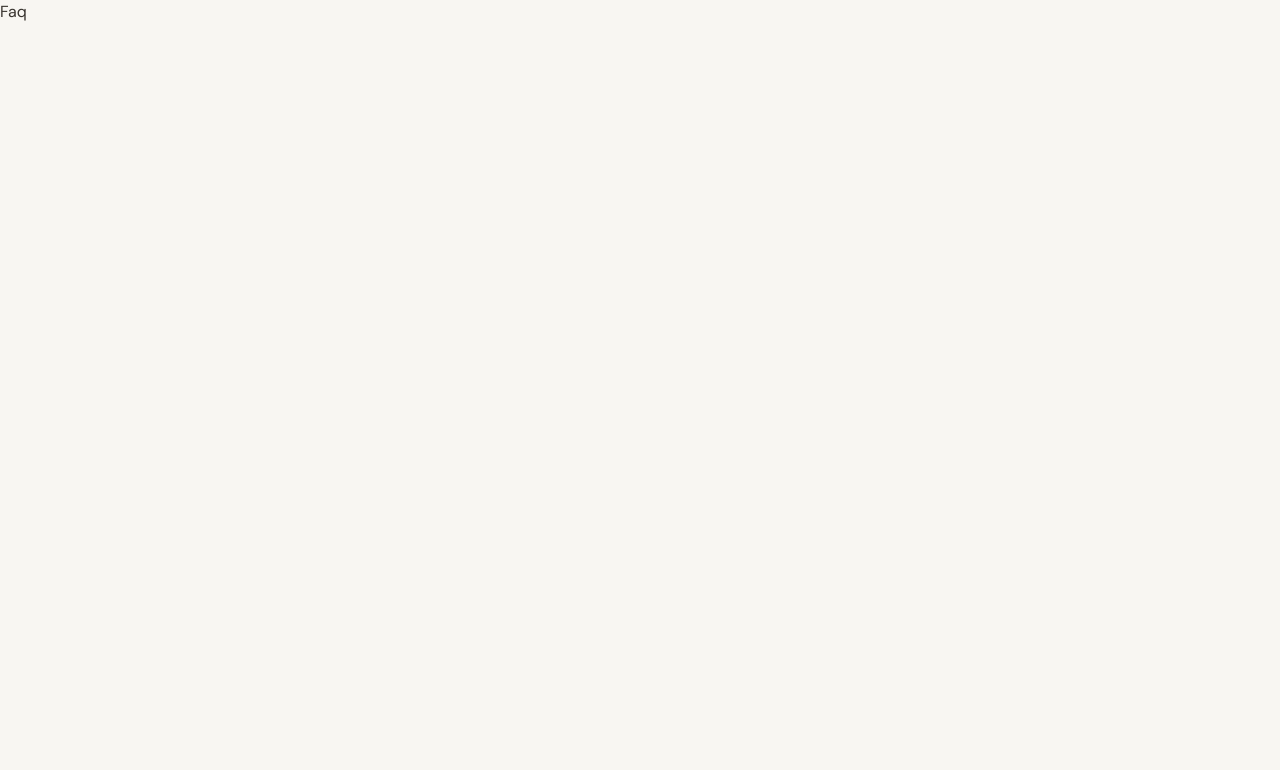
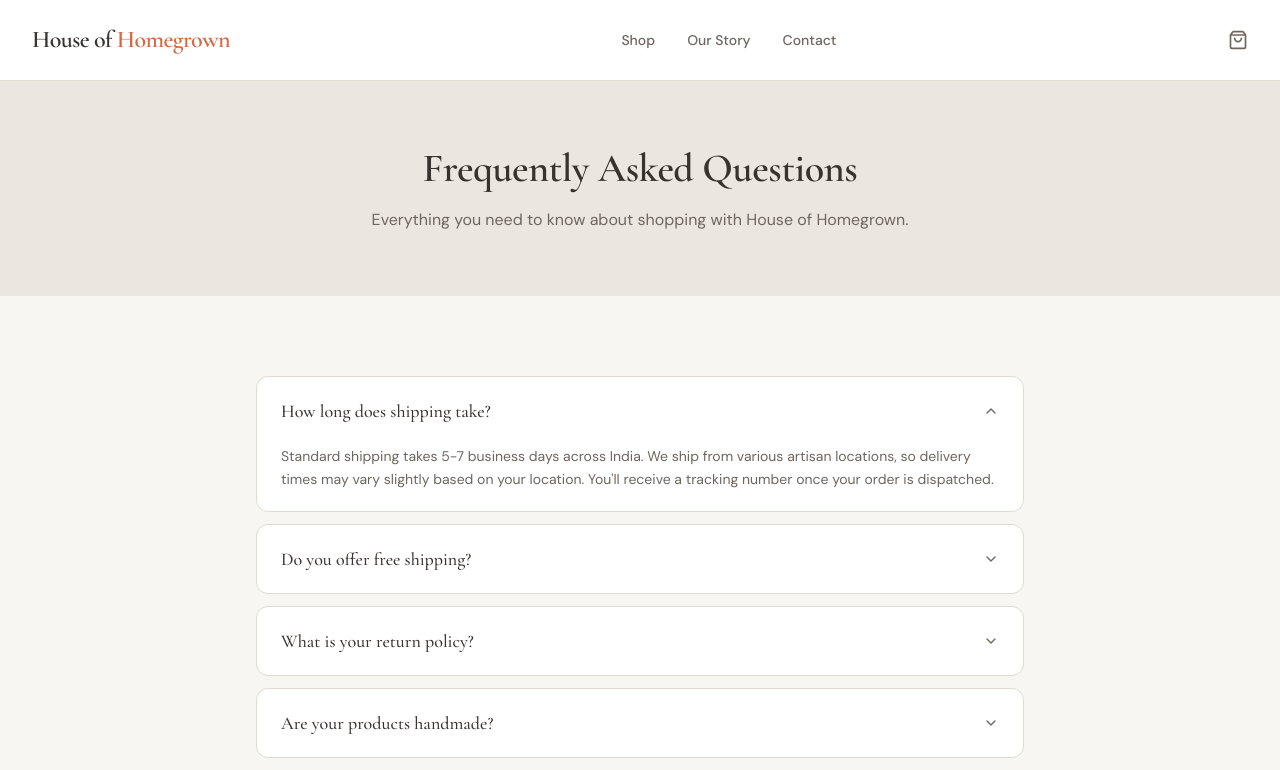
Before and after one commit to nyxsky404/House-of-Homegrown, a React (Vite) app: page /faq in a window 1280 px wide. Shown: the top 770 px of the page. Built offline with nearby package versions, Linux system fonts and the light colour scheme.

Commit message:
faq page added

```diff
--- a/package.json
+++ b/package.json
@@ -11,6 +11,7 @@
   },
   "dependencies": {
     "@hookform/resolvers": "^5.2.2",
+    "@radix-ui/react-accordion": "^1.2.12",
     "@radix-ui/react-dialog": "^1.1.15",
     "@radix-ui/react-dropdown-menu": "^2.1.16",
     "@radix-ui/react-label": "^2.1.8",
--- a/src/components/layout/Footer.jsx
+++ b/src/components/layout/Footer.jsx
@@ -11,7 +11,7 @@
   company: [
     { label: "Our Story", href: "/about" },
     { label: "Artisan Partners", href: "/artisans" },
-    { label: "Sustainability", href: "/sustainability" },
+    { label: "Questions ?", href: "/faq" },
     { label: "Contact Us", href: "/contact" },
   ],
   legal: [
--- /dev/null
+++ b/src/components/ui/accordion.jsx
@@ -0,0 +1,41 @@
+import * as React from "react"
+import * as AccordionPrimitive from "@radix-ui/react-accordion"
+import { ChevronDown } from "lucide-react"
+
+import { cn } from "@/lib/utils"
+
+const Accordion = AccordionPrimitive.Root
+
+const AccordionItem = React.forwardRef(({ className, ...props }, ref) => (
+  <AccordionPrimitive.Item ref={ref} className={cn("border-b", className)} {...props} />
+))
+AccordionItem.displayName = "AccordionItem"
+
+const AccordionTrigger = React.forwardRef(({ className, children, ...props }, ref) => (
+  <AccordionPrimitive.Header className="flex">
+    <AccordionPrimitive.Trigger
+      ref={ref}
+      className={cn(
+        "flex flex-1 items-center justify-between py-4 text-sm font-medium transition-all hover:underline text-left [&[data-state=open]>svg]:rotate-180",
+        className
+      )}
+      {...props}>
+      {children}
+      <ChevronDown
+        className="h-4 w-4 shrink-0 text-muted-foreground transition-transform duration-200" />
+    </AccordionPrimitive.Trigger>
+  </AccordionPrimitive.Header>
+))
+AccordionTrigger.displayName = AccordionPrimitive.Trigger.displayName
+
+const AccordionContent = React.forwardRef(({ className, children, ...props }, ref) => (
+  <AccordionPrimitive.Content
+    ref={ref}
+    className="overflow-hidden text-sm data-[state=closed]:animate-accordion-up data-[state=open]:animate-accordion-down"
+    {...props}>
+    <div className={cn("pb-4 pt-0", className)}>{children}</div>
+  </AccordionPrimitive.Content>
+))
+AccordionContent.displayName = AccordionPrimitive.Content.displayName
+
+export { Accordion, AccordionItem, AccordionTrigger, AccordionContent }
--- a/src/pages/Faq.jsx
+++ b/src/pages/Faq.jsx
@@ -1,6 +1,76 @@
+import Layout from "@/components/layout/Layout"
+import Header from "@/components/sections/Header"
+import {
+  Accordion,
+  AccordionContent,
+  AccordionItem,
+  AccordionTrigger,
+} from "@/components/ui/accordion";
+
+const Faqs = [
+  {
+    question: "How long does shipping take?",
+    answer:
+      "Standard shipping takes 5-7 business days across India. We ship from various artisan locations, so delivery times may vary slightly based on your location. You'll receive a tracking number once your order is dispatched.",
+  },
+  {
+    question: "Do you offer free shipping?",
+    answer:
+      "Yes! We offer free shipping on all orders above ₹999. For orders below this amount, a flat shipping fee of ₹99 applies.",
+  },
+  {
+    question: "What is your return policy?",
+    answer:
+      "We accept returns within 14 days of delivery for unused items in original packaging. Handmade items may have minor variations which are not considered defects. Custom or personalized items cannot be returned.",
+  },
+  {
+    question: "Are your products handmade?",
+    answer:
+      "Yes, every product in our collection is handcrafted by skilled artisans across India. Each piece carries the unique touch of its maker, which means slight variations are natural and add to the authenticity.",
+  },
+  {
+    question: "What payment methods do you accept?",
+    answer:
+      "We accept all major credit/debit cards, UPI (GPay, PhonePe, Paytm), net banking, and Cash on Delivery. All transactions are secured with 256-bit SSL encryption.",
+  },
+];
+
+
 const Faq = () => {
   return (
-    <div>Faq</div>
+    <Layout >
+      <Header
+      title="Frequently Asked Questions"
+      description="Everything you need to know about shopping with House of Homegrown. "/>
+
+      <section className="py-12 lg:py-20">
+        <div className="container mx-auto px-4 lg:px-8">
+          <div className="max-w-3xl mx-auto space-y-12">
+
+              <div>
+                <Accordion type="single" collapsible defaultValue="item-0" className="space-y-3">
+                  {Faqs.map((item, idx) => (
+                    <AccordionItem
+                      key={idx}
+                      value={`item-${idx}`}
+                      className="bg-card border border-border rounded-xl px-6 data-[state=open]:shadow-card transition-shadow"
+                    >
+                      <AccordionTrigger className="text-left font-heading text-lg font-medium text-foreground hover:text-primary py-5 hover:no-underline">
+                        {item.question}
+                      </AccordionTrigger>
+                      <AccordionContent className="text-muted-foreground leading-relaxed pb-5">
+                        {item.answer}
+                      </AccordionContent>
+                    </AccordionItem>
+                  ))}
+                </Accordion>
+              </div>
+
+          </div>
+        </div>
+      </section>
+
+    </Layout>
   )
 }
 
--- a/tailwind.config.js
+++ b/tailwind.config.js
@@ -7,18 +7,57 @@
   ],
   theme: {
   	extend: {
-		fontFamily: {
-			heading: ["Cormorant Garamond", "serif"],
-			body: ["DM Sans", "sans-serif"],
-		},
-		fontSize: {
-			"display-lg": ["4.5rem", { lineHeight: "1.1", letterSpacing: "-0.02em" }],
-			"display": ["3.5rem", { lineHeight: "1.15", letterSpacing: "-0.02em" }],
-			"display-sm": ["2.5rem", { lineHeight: "1.2", letterSpacing: "-0.01em" }],
-			"heading-lg": ["2rem", { lineHeight: "1.25" }],
-			"heading": ["1.5rem", { lineHeight: "1.3" }],
-			"heading-sm": ["1.25rem", { lineHeight: "1.4" }],
-		},
+  		fontFamily: {
+  			heading: [
+  				'Cormorant Garamond',
+  				'serif'
+  			],
+  			body: [
+  				'DM Sans',
+  				'sans-serif'
+  			]
+  		},
+  		fontSize: {
+  			'display-lg': [
+  				'4.5rem',
+  				{
+  					lineHeight: '1.1',
+  					letterSpacing: '-0.02em'
+  				}
+  			],
+  			'display': [
+  				'3.5rem',
+  				{
+  					lineHeight: '1.15',
+  					letterSpacing: '-0.02em'
+  				}
+  			],
+  			'display-sm': [
+  				'2.5rem',
+  				{
+  					lineHeight: '1.2',
+  					letterSpacing: '-0.01em'
+  				}
+  			],
+  			'heading-lg': [
+  				'2rem',
+  				{
+  					lineHeight: '1.25'
+  				}
+  			],
+  			'heading': [
+  				'1.5rem',
+  				{
+  					lineHeight: '1.3'
+  				}
+  			],
+  			'heading-sm': [
+  				'1.25rem',
+  				{
+  					lineHeight: '1.4'
+  				}
+  			]
+  		},
   		borderRadius: {
   			lg: 'var(--radius)',
   			md: 'calc(var(--radius) - 2px)',
@@ -89,6 +128,28 @@
   				'4': 'hsl(var(--chart-4))',
   				'5': 'hsl(var(--chart-5))'
   			}
+  		},
+  		keyframes: {
+  			'accordion-down': {
+  				from: {
+  					height: '0'
+  				},
+  				to: {
+  					height: 'var(--radix-accordion-content-height)'
+  				}
+  			},
+  			'accordion-up': {
+  				from: {
+  					height: 'var(--radix-accordion-content-height)'
+  				},
+  				to: {
+  					height: '0'
+  				}
+  			}
+  		},
+  		animation: {
+  			'accordion-down': 'accordion-down 0.2s ease-out',
+  			'accordion-up': 'accordion-up 0.2s ease-out'
   		}
   	}
   },
```
Also changed, not shown: 1 other file (tests, documents, lock files or other folders).
